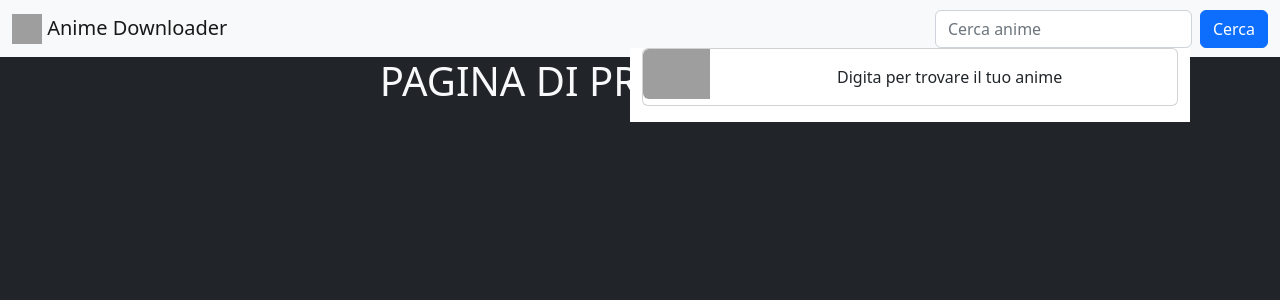
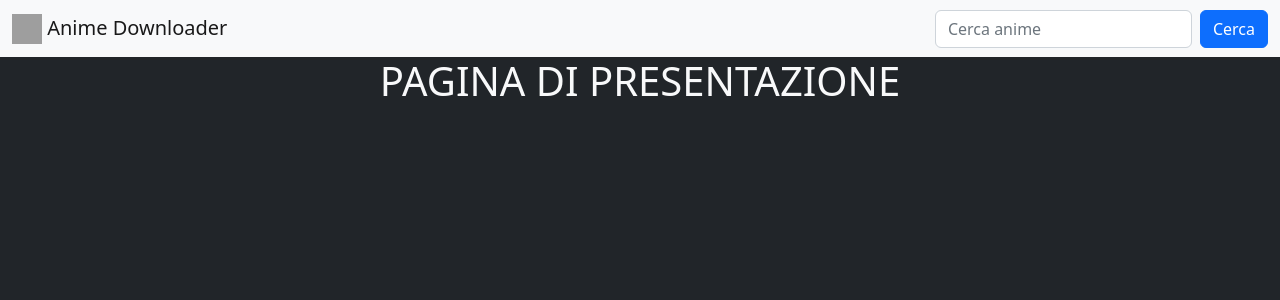
Before and after one commit to daniycity/FlaskProject, a Flask app: page / in a window 1280 px wide. Shown: the top 300 px of the page. Run offline with Flask 2, Linux system fonts and the light colour scheme; grey boxes are pictures that could not be loaded.

Commit message:
Minor Bug Fixes

```diff
--- a/static/style.css
+++ b/static/style.css
@@ -10,6 +10,8 @@
     position: absolute;
     top:3rem;
     right:90px;
+    opacity: 0;
+    z-index: 99;
 }
 
 .suggestion img{
--- a/templates/anime.html
+++ b/templates/anime.html
@@ -10,7 +10,7 @@
 
 <div class="list-group text-light">
     {% for num, link in links %}
-      <a href="{{link}}" class="list-group-item list-group-item-action">{{num}}</a>
+      <a href="{{link}}" download class="list-group-item list-group-item-action">{{num}}</a>
     {% endfor %}
 </div>
 
```
